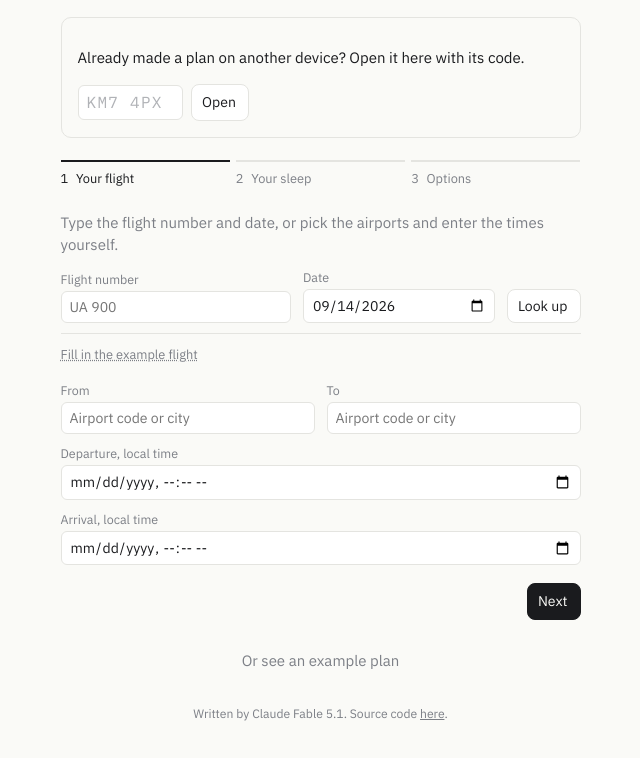
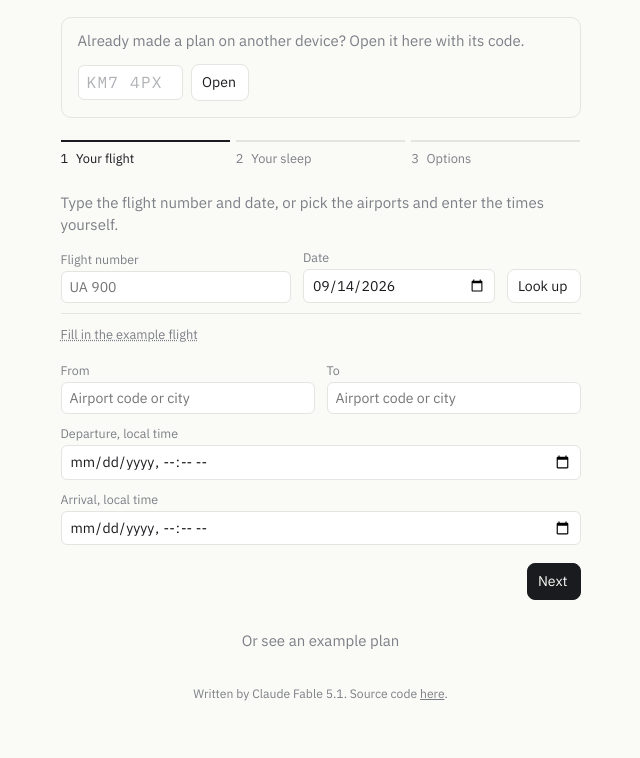
Before and after one commit to selvaradov/unlag, a website built with Vite: page index.html in a window 1280 px wide. Shown: the part 178-936 px from the top of the page, without its empty margins (312-952 px from the left). Built offline with nearby package versions, Linux system fonts and the light colour scheme; what lucide-static would draw is missing.

Commit message:
walkthrough: tighter top of the code box

```diff
--- a/src/style.css
+++ b/src/style.css
@@ -1420,7 +1420,8 @@ dialog.sheet::backdrop {
   padding-top: 0;
 }
 
-.walk-panel .hint-lede {
+.walk-panel .hint-lede,
+.code-entry .hint-lede {
   margin: 0 0 12px;
   color: var(--muted);
 }
@@ -1582,7 +1583,7 @@ dialog.sheet::backdrop {
 
 .walkthrough .code-entry {
   margin: 0 0 22px;
-  padding: 14px 16px 16px;
+  padding: 12px 16px 16px;
   border: 1px solid var(--rule);
   border-radius: 10px;
 }
```
